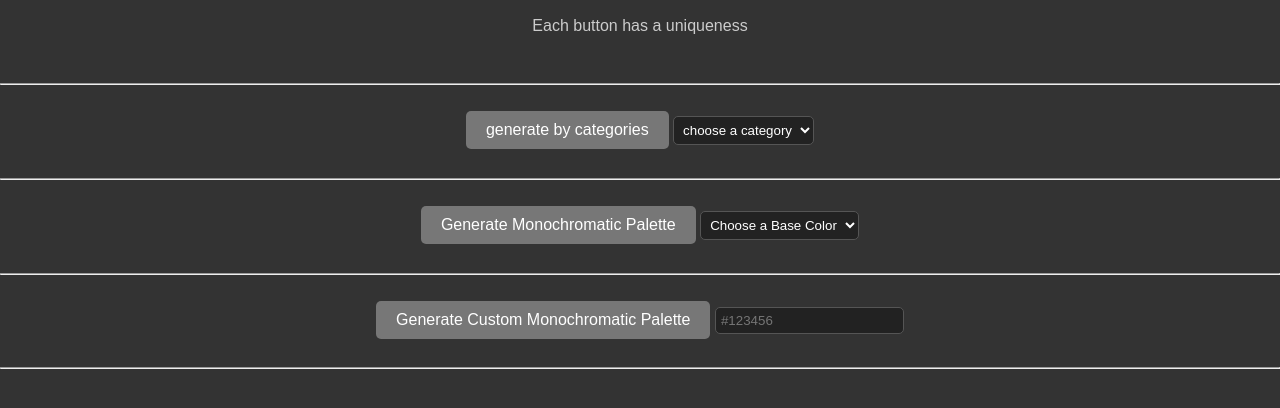
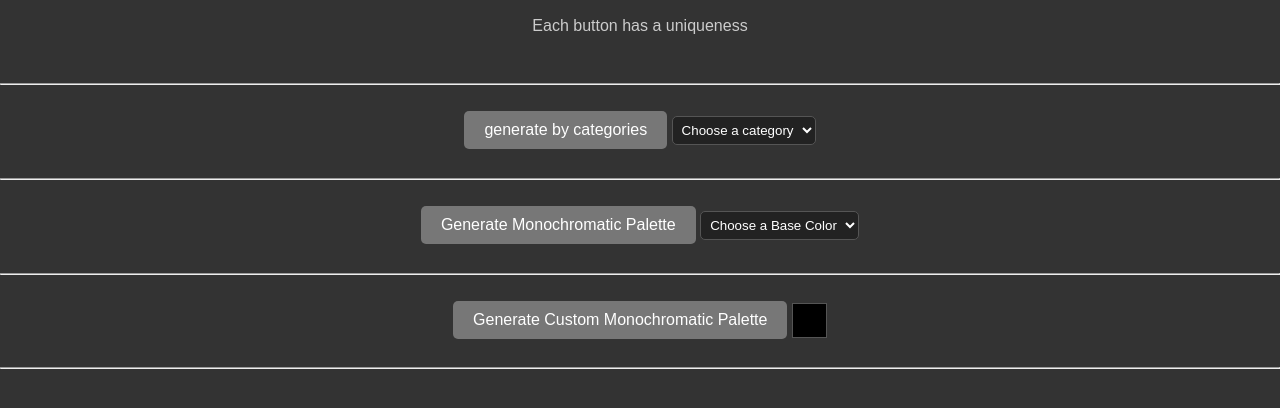
Before and after one commit to MatheusCampagnolo/Color-palette-Generator, a plain HTML site: page index.html in a window 1280 px wide. Shown: the part 94-502 px from the top of the page. Drawn offline with Linux system fonts and the light colour scheme.

Commit message:
Changed de input type of custom color

```diff
--- a/index.html
+++ b/index.html
@@ -19,7 +19,7 @@
     <div align="center">
         <button id="generate-by-feature-btn">generate by categories</button>
         <select id="feature-select">
-            <option value="">choose a category</option>
+            <option value="">Choose a category</option>
             <option value="random">Random</option>
             <option value="red">Red Colors</option>
             <option value="blue">Blue Colors</option>
@@ -62,7 +62,7 @@
     <!-- start generate custom monochromatic  -->
     <div align="center">
         <button id="generate-custom-monochromatic-btn">Generate Custom Monochromatic Palette</button>
-        <input type="text" id="custom-color" placeholder="#123456">
+        <input type="color" id="custom-color" placeholder="#123456">
     </div>
 
     <section id="custom-monochromatic-palette">
--- a/styles/style.css
+++ b/styles/style.css
@@ -70,7 +70,7 @@ button:hover {
     cursor: pointer;
 }
 
-input[type="text"], select {
+select {
     background-color: #222;
     color: #fff;
     border: 1px solid #555;
@@ -79,9 +79,27 @@ input[type="text"], select {
     border-radius: 5px;
 }
 
-input[type="text"]:focus, select:focus {
-    border-color: #888;
+input[type="color"] {
+    border: 1px solid #555;
+    height: 35px;
+    width: 35px;
+    appearance: none;
+    -webkit-appearance: none;
+    padding: 0;
+    cursor: pointer;
+    vertical-align: middle;
+}
+
+input[type="color"]:focus {
     outline: none;
+}
+
+input[type="color"]::-webkit-color-swatch-wrapper {
+    padding: 0;
+}
+
+input[type="color"]::-webkit-color-swatch {
+    border: none;
 }
 
 .copy-button {
```
